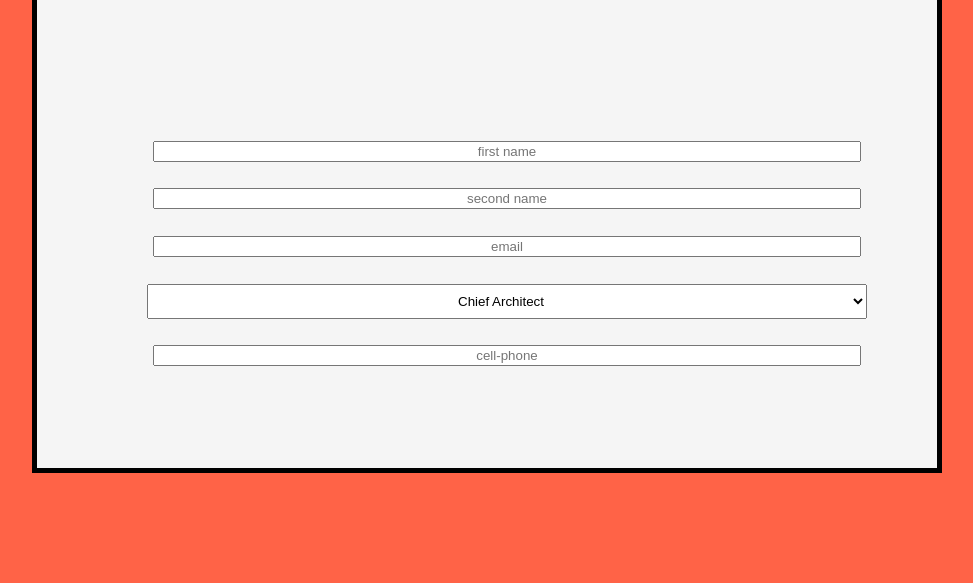
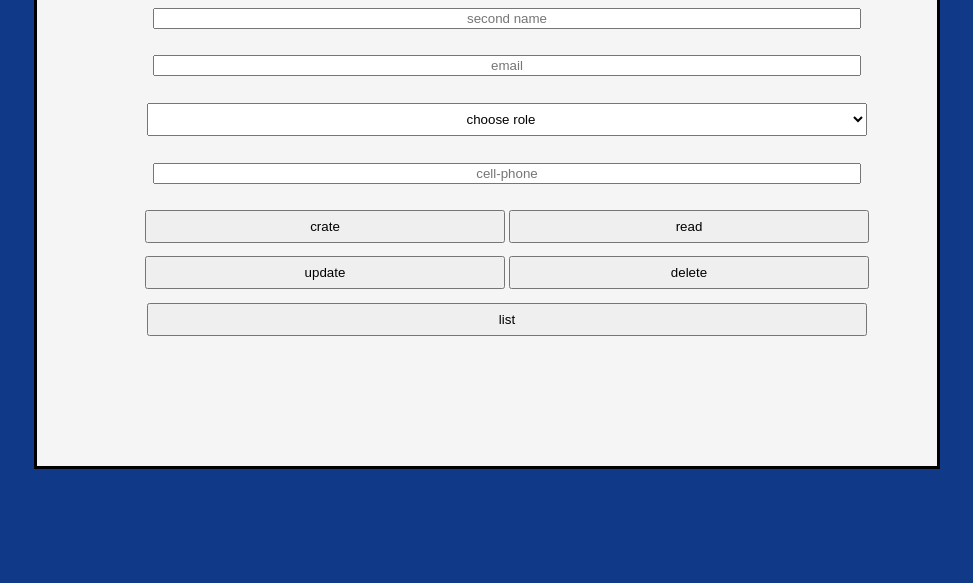
Before and after one commit to gerryspring/FCRUD, a plain HTML site: page CRUD/index.html in a window 1280 px wide. Shown: the part 217-800 px from the top of the page, without its empty margins (153-1126 px from the left). Drawn offline with Linux system fonts and the light colour scheme.

Commit message:
version estable sin funcionalidad.

```diff
--- a/CRUD/index.html
+++ b/CRUD/index.html
@@ -11,19 +11,21 @@
 
     <div class="panel-center">
     <div class="CRUD">
-        <h1>FORM</h1>
-        <ol>
+        <h1 class="form-title">FORM</h1>
+        <ol class=list-inputs>
             <li>
-                <input placeholder="first name" type="text">
+                <input class="regular-input"  placeholder="first name" type="text">
             </li>
             <li>
-                <input placeholder="second name" type="text">
+                <input class="regular-input" placeholder="second name" type="text">
             </li>
             <li>
-                <input type="email" placeholder="email"name="" id="">
+                <input class="regular-input" type="email" placeholder="email"name="" id="">
             </li>
             <li>
-                <select>
+                <select >
+                    <option value="" selected disabled hidden>choose role</option>
+
                     <option value="chiefarchitect">Chief Architect</option>
                     <option value="softwarearchitect">Software Architect</option>
                     <option value="epmem">Engineering Project Manager/Engineering Manager</option>
@@ -35,10 +37,33 @@
                 </select>
             </li>
             <li>
-                <input type="tel" placeholder="cell-phone"name="" id="">
+                <input class="regular-input" type="tel" placeholder="cell-phone"name="" id="">
 
             </li>
 
+            <li>
+                <button class="crud-btns">
+                    crate
+                </button>
+                <button class="crud-btns">
+                    read
+                </button>
+            </li>
+
+            <li>
+                <button class="crud-btns">
+                    update
+                </button>
+                <button class="crud-btns">
+                    delete
+                </button>
+            </li>
+
+            <li>
+                <button class="crud-btns special">
+                    list
+                </button>
+            </li>
         </ol>
     </div>
     </div>
--- a/CRUD/styles.css
+++ b/CRUD/styles.css
@@ -1,39 +1,52 @@
 body{
-    background-color:tomato;
+    background-color:rgb(16, 58, 136);
+
 }
-
 .CRUD{
-    display: grid;
-    place-items: center;
     margin:auto;
     background-color: whitesmoke;
-    border: 5px solid black;
+    border: 3px solid black;
     width: 900px;
     height: 600px;
-    justify-content: center;
+    text-align: center;
+
     margin-top: 5em;
 }
 
-input{
-    margin:auto;
+.form-title{
+    font-family: Helvetica;
+    padding-bottom: 2em;
+}
+
+.list-inputs{
+   margin-top: -50px;
+}
+.regular-input{
+    margin-bottom: 2em;
     width: 700px;
-    border:3px solid groove;
-    display: block;
-    margin-bottom: 2em;
     text-align: center;
 }
 
 select{
     width: 720px;
-    height: 35px;
+    height: 33px;
     text-align-last: center;
     margin-bottom: 2em;
 
+}
 
+.crud-btns{
+    margin-bottom:  1em;
+    width: 360px;
+    height: 33px;
 
 }
 
-
+.special{
+    width: 720px;
+    height: 33px;
+    margin-bottom: 1em;
+}
 
 
 li{
```
